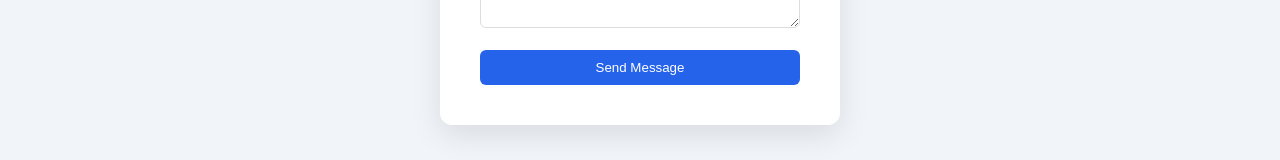
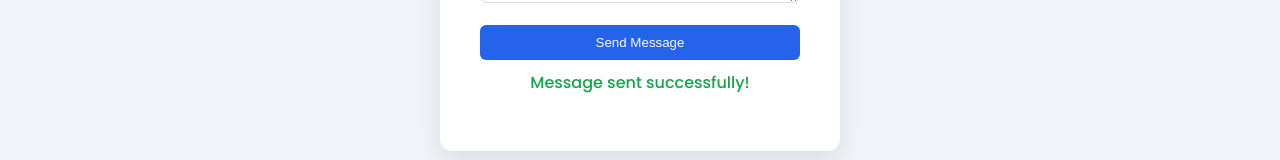
Before and after one commit to alhussainalshehhi/library, a React (Create React App) app in the folder client/: page /contact in a window 1280 px wide. Both pictures are taken after typing "Sample", "name@example.com", "Sample" into the empty fields and a click on the button "Send Message". Shown: the part 490-650 px from the top of the page. Built offline with nearby package versions, Linux system fonts and the light colour scheme; no server answers.

Commit message:
Improve contact page: replace alert with UI success message

```diff
--- a/client/src/pages/Contact.js
+++ b/client/src/pages/Contact.js
@@ -7,10 +7,17 @@ function Contact() {
     message: "",
   });
 
+  const [status, setStatus] = useState("");
+
   const handleSubmit = (e) => {
     e.preventDefault();
-    alert("Message sent (demo)");
+
+    setStatus("Message sent successfully!");
     setForm({ name: "", email: "", message: "" });
+
+    setTimeout(() => {
+      setStatus("");
+    }, 3000);
   };
 
   return (
@@ -21,6 +28,7 @@ function Contact() {
         <p>We’d love to hear from you</p>
 
         <form onSubmit={handleSubmit}>
+
           <input
             placeholder="Your Name"
             value={form.name}
@@ -51,7 +59,11 @@ function Contact() {
           />
 
           <button type="submit">Send Message</button>
+
         </form>
+
+        {status && <p className="success-msg">{status}</p>}
+
       </div>
 
     </div>
```
